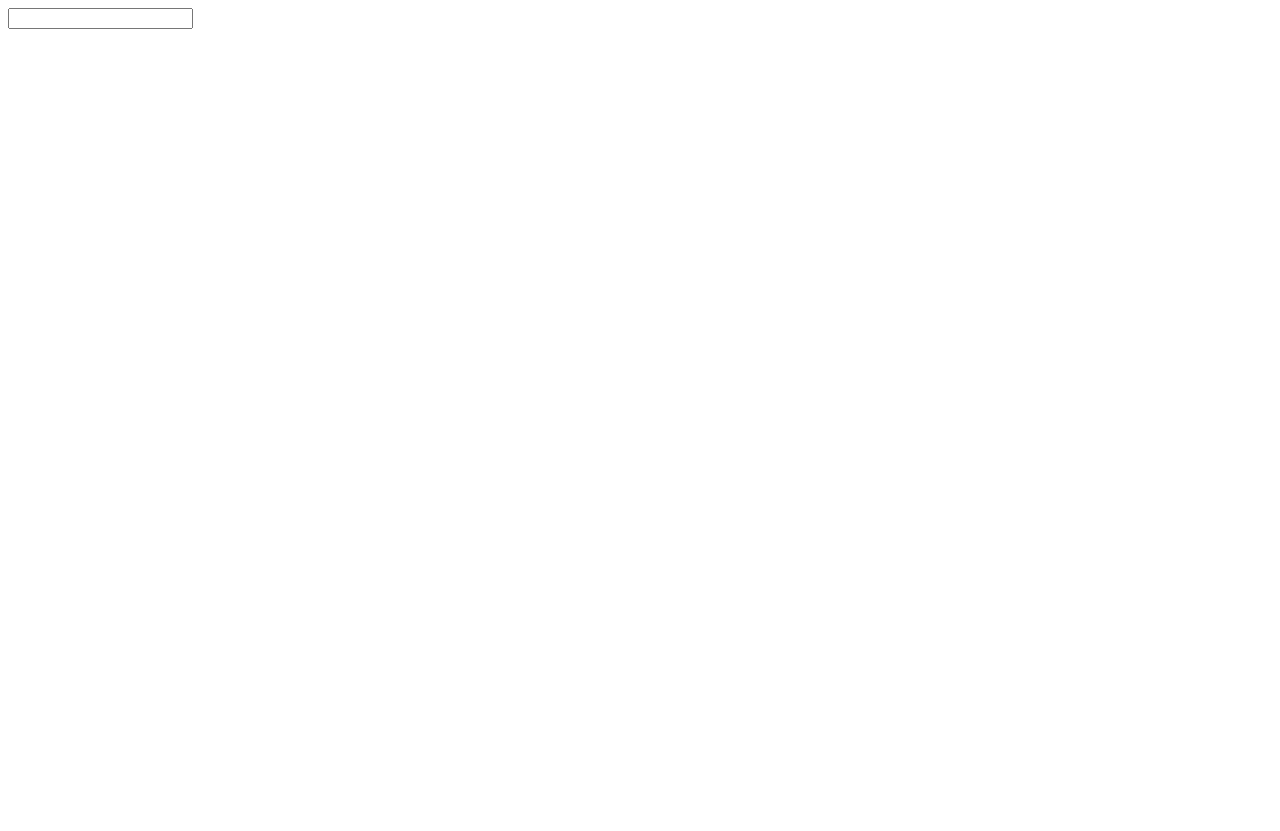
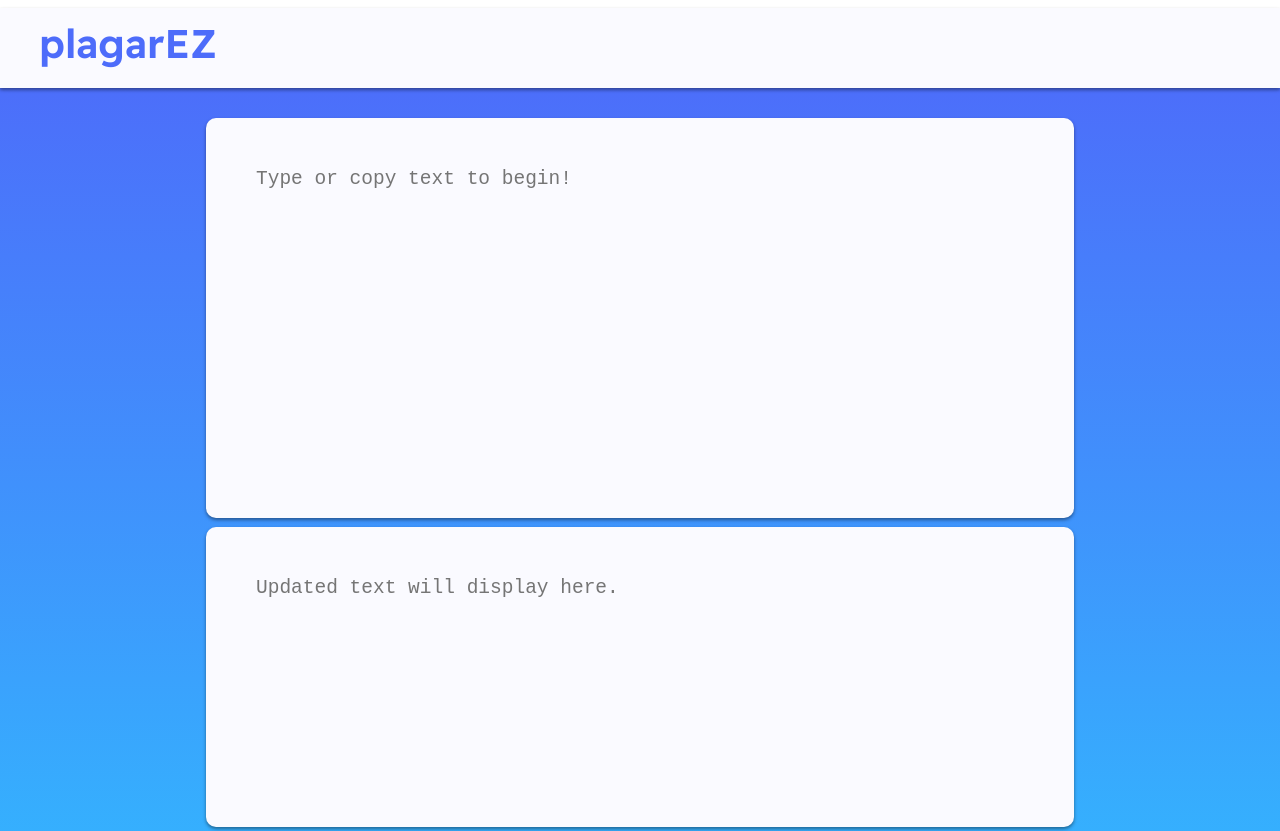
Before and after one commit to dris-e/plagiarize, a plain HTML site: page index.html in a window 1280 px wide. Shown: the top 831 px of the page. Before the commit the page ends 800 px from the top, so only its background shows below. Drawn offline with Linux system fonts and the light colour scheme.

Commit message:
did stuff

```diff
--- a/index.html
+++ b/index.html
@@ -4,9 +4,15 @@
     <head>
         <meta charset="utf-8"/>
         <script src="main.js"></script>
+        <link href="main.css" rel="stylesheet">
     </head>
-    <body>
-        <input id="form" type="text" onchange="submit()">
-        <h1 id="yeah"></h1>
+    <body id="body">
+        <div id="top"><span id="thingy">plagarEZ</span></div>
+        <textarea id="form" onkeyup="submit()" placeholder="Type or copy text to begin!"></textarea>
+        <textarea id="yeah" placeholder="Updated text will display here." readonly></textarea>
+        <div id="background"></div>
+        <div id="bottom">
+            <span>It's 3am help me</span>
+        </div>
     </body>
 </html>
--- /dev/null
+++ b/main.css
@@ -0,0 +1,90 @@
+@import url('https://fonts.googleapis.com/css2?family=Readex+Pro:wght@300;400;600&display=swap');
+
+#body {
+    position: relative;
+    overflow-x: hidden;
+    max-width: 100%;
+    overflow-x: hidden;
+    margin-right: 0%;
+    margin-left: 0%;
+    margin-bottom: -100%;
+    color: #343434;
+    font-family: 'Readex Pro', sans-serif;
+}
+
+#background {
+    position: relative;
+    height: 130vh;
+    background-image: linear-gradient(180deg, #4D6CFA, #2DC7FF);
+    width: 100%;
+    z-index: -1;
+    margin-top: -2%;
+}
+
+#top {
+    position: sticky;
+    width: 100%;
+    height: 80px;
+    background-color: #FAFAFF;
+    top: 0%;
+    color: #4D6CFA;
+    box-shadow: 0 2px 4px rgba(0, 0, 0, 0.18), 0 2px 3px rgba(0, 0, 0, 0.26);
+    z-index: 4;
+
+}
+
+#thingy {
+    position: absolute;
+    transform: translate(-50%, -50%);
+    text-align: left;
+    margin-top: 35px;
+    font-size: 40px;
+    left: 10%;
+    font-family: 'Readex Pro', sans-serif;
+    font-weight: 600;
+}
+
+#bottom {
+    position: -webkit-sticky;
+    width: 100%;
+    height: 100px;
+    background-color: #343434;
+    top: 0%;
+    color:#FAFAFF;
+}
+
+#form {
+    position: absolute;
+    border: none;
+    outline: none;
+    border-radius: 10px;
+    margin-top: 18%;
+    font-size: 150%;
+    padding: 50px;
+    width: 60%;
+    text-align: left;
+    left: 50%;
+    height: 300px;
+    transform: translate(-50%, -50%);
+    resize: none;
+    background-color: #FAFAFF;
+    box-shadow: 0 2px 4px rgba(0, 0, 0, 0.18), 0 2px 3px rgba(0, 0, 0, 0.26);
+}
+
+#yeah {
+    position: absolute;
+    border: none;
+    outline: none;
+    height: 200px;
+    border-radius: 10px;
+    margin-top: 46%;
+    font-size: 150%;
+    padding: 50px;
+    width: 60%;
+    text-align: left;
+    left: 50%;
+    transform: translate(-50%, -50%);
+    resize: none;
+    background-color: #FAFAFF;
+    box-shadow: 0 2px 4px rgba(0, 0, 0, 0.18), 0 2px 3px rgba(0, 0, 0, 0.26);
+}
--- a/main.js
+++ b/main.js
@@ -10,3 +10,11 @@ function submit() {
     console.log(text);
     document.getElementById("yeah").innerText = text;
 }
+
+var textarea = document.getElementById("form");
+
+textarea.oninput = function() {
+  textarea.style.height = "";
+  textarea.style.height = Math.min(textarea.scrollHeight, 300) + "px";
+textarea.style.height = textarea.scrollHeight + "px"
+};
```
